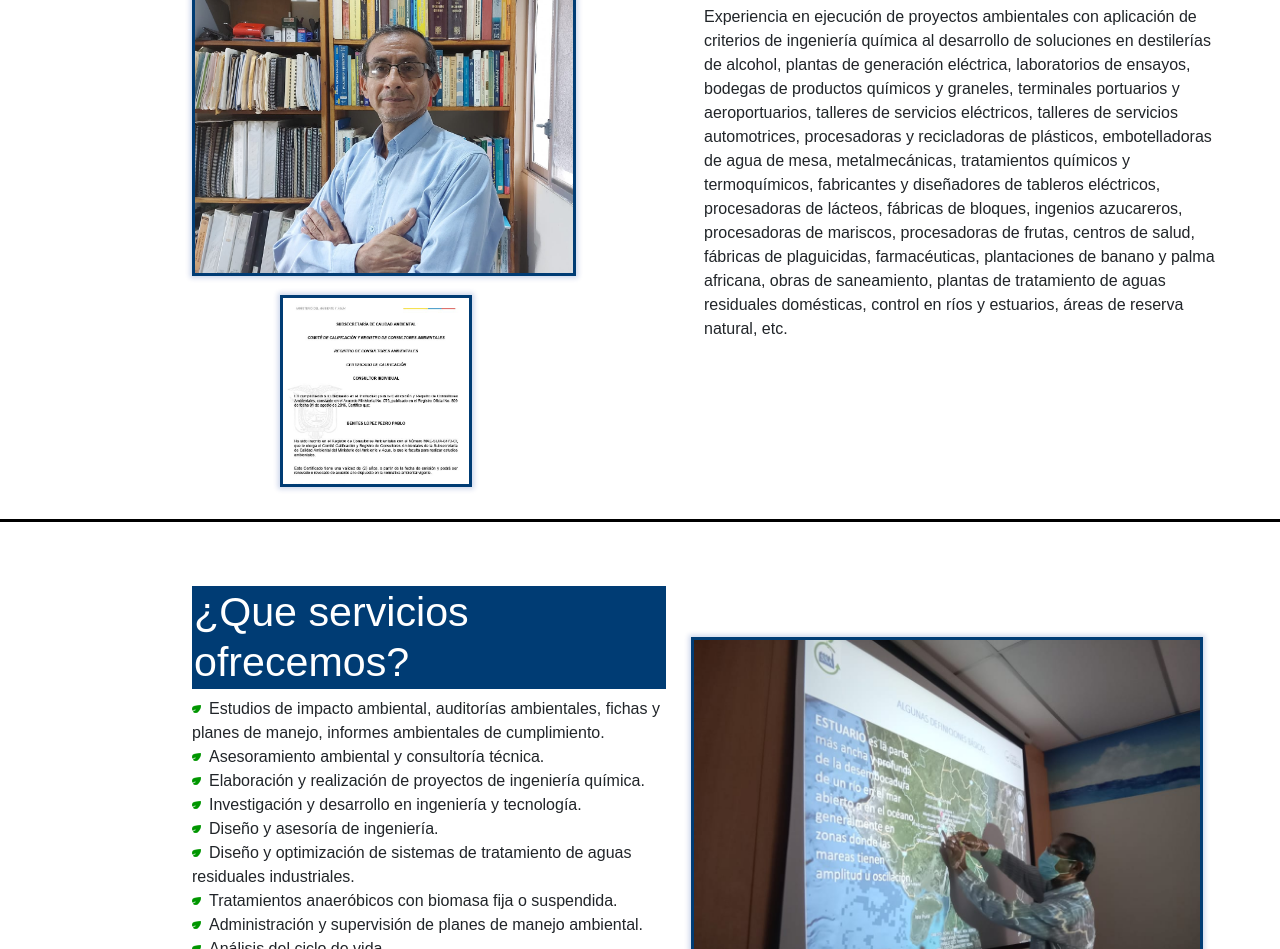
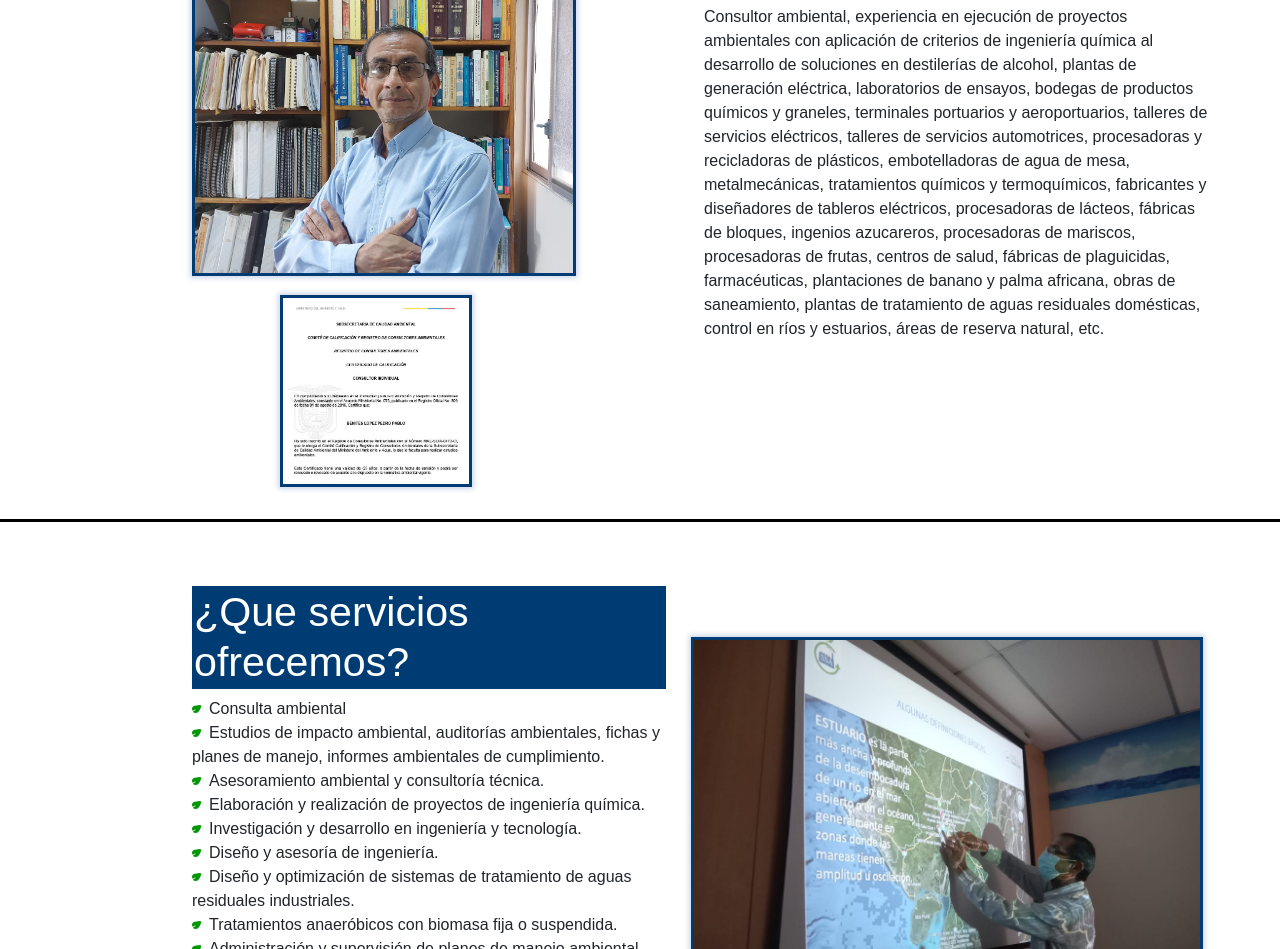
Before and after one commit to ppbenitesbarco/Soluciones-Servicios-prueba, a plain HTML site: page index.html in a window 1280 px wide. Shown: the part 267-1216 px from the top of the page. Drawn offline with Linux system fonts and the light colour scheme.

Commit message:
Add files via upload

```diff
--- a/index.html
+++ b/index.html
@@ -36,7 +36,7 @@
 			</div>
 			<div id="TextoZona1">
         		<h1>¿Quienes somos?</h1>
-        			<p>Experiencia en ejecución de proyectos ambientales con aplicación de criterios de ingeniería química al desarrollo de soluciones en destilerías de alcohol, plantas de generación eléctrica, laboratorios de ensayos, bodegas de productos químicos y graneles, terminales portuarios y aeroportuarios, talleres de servicios eléctricos, talleres de servicios automotrices, procesadoras y recicladoras de plásticos, embotelladoras de agua de mesa, metalmecánicas, tratamientos químicos y termoquímicos, fabricantes y diseñadores de tableros eléctricos, procesadoras de lácteos, fábricas de bloques, ingenios azucareros, procesadoras de mariscos, procesadoras de frutas, centros de salud, fábricas de plaguicidas, farmacéuticas, plantaciones de banano y palma africana, obras de saneamiento, plantas de tratamiento de aguas residuales domésticas, control en ríos y estuarios, áreas de reserva natural, etc.</p>
+        			<p>Consultor ambiental, experiencia en ejecución de proyectos ambientales con aplicación de criterios de ingeniería química al desarrollo de soluciones en destilerías de alcohol, plantas de generación eléctrica, laboratorios de ensayos, bodegas de productos químicos y graneles, terminales portuarios y aeroportuarios, talleres de servicios eléctricos, talleres de servicios automotrices, procesadoras y recicladoras de plásticos, embotelladoras de agua de mesa, metalmecánicas, tratamientos químicos y termoquímicos, fabricantes y diseñadores de tableros eléctricos, procesadoras de lácteos, fábricas de bloques, ingenios azucareros, procesadoras de mariscos, procesadoras de frutas, centros de salud, fábricas de plaguicidas, farmacéuticas, plantaciones de banano y palma africana, obras de saneamiento, plantas de tratamiento de aguas residuales domésticas, control en ríos y estuarios, áreas de reserva natural, etc.</p>
         	</div>
 		</div>
 		<div id="Zona2">
@@ -45,6 +45,7 @@
 			</div>
 			<div id="servicios">
         		<h1>¿Que servicios ofrecemos?</h1>
+				<li>Consulta ambiental</li>
         		<li>Estudios de impacto ambiental, auditorías ambientales, fichas y planes de manejo, informes ambientales de cumplimiento.</li>
 				<li>Asesoramiento ambiental y consultoría técnica.</li>
 				<li>Elaboración y realización de proyectos de ingeniería química.</li>
```
